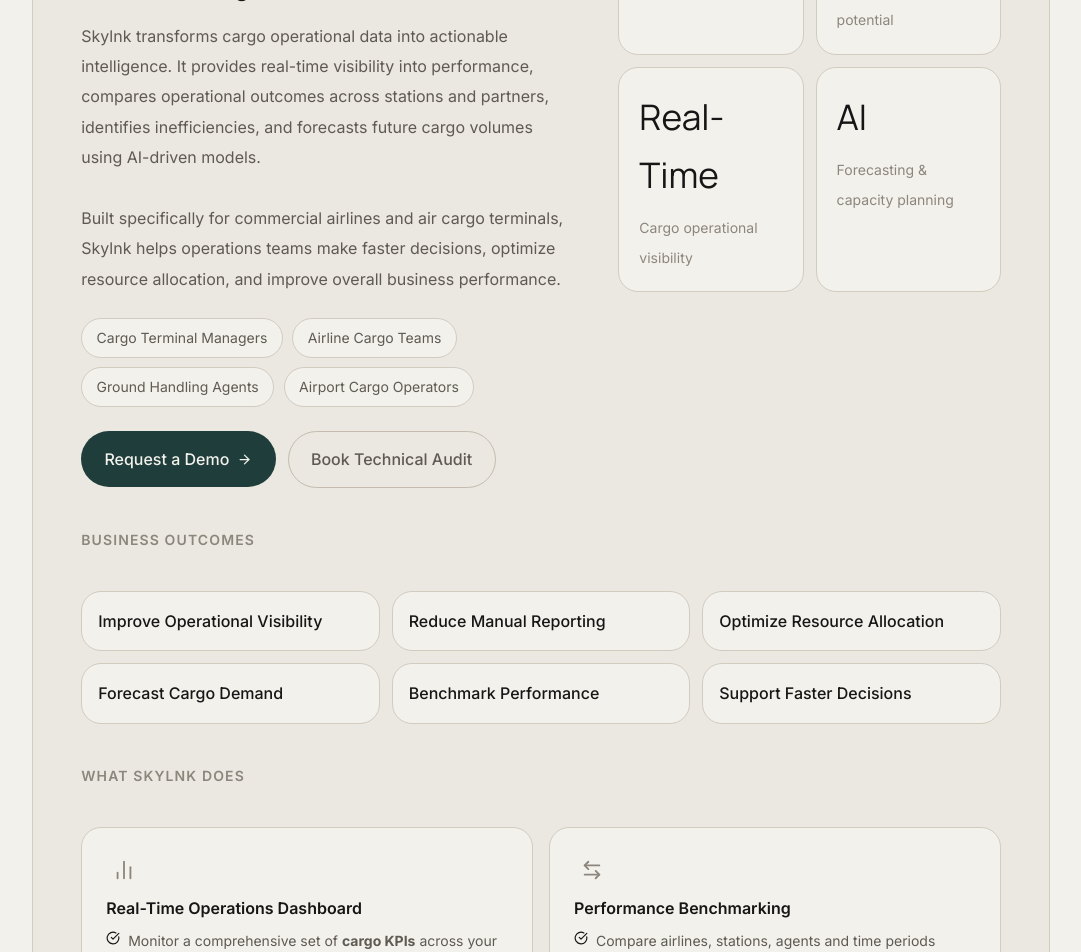
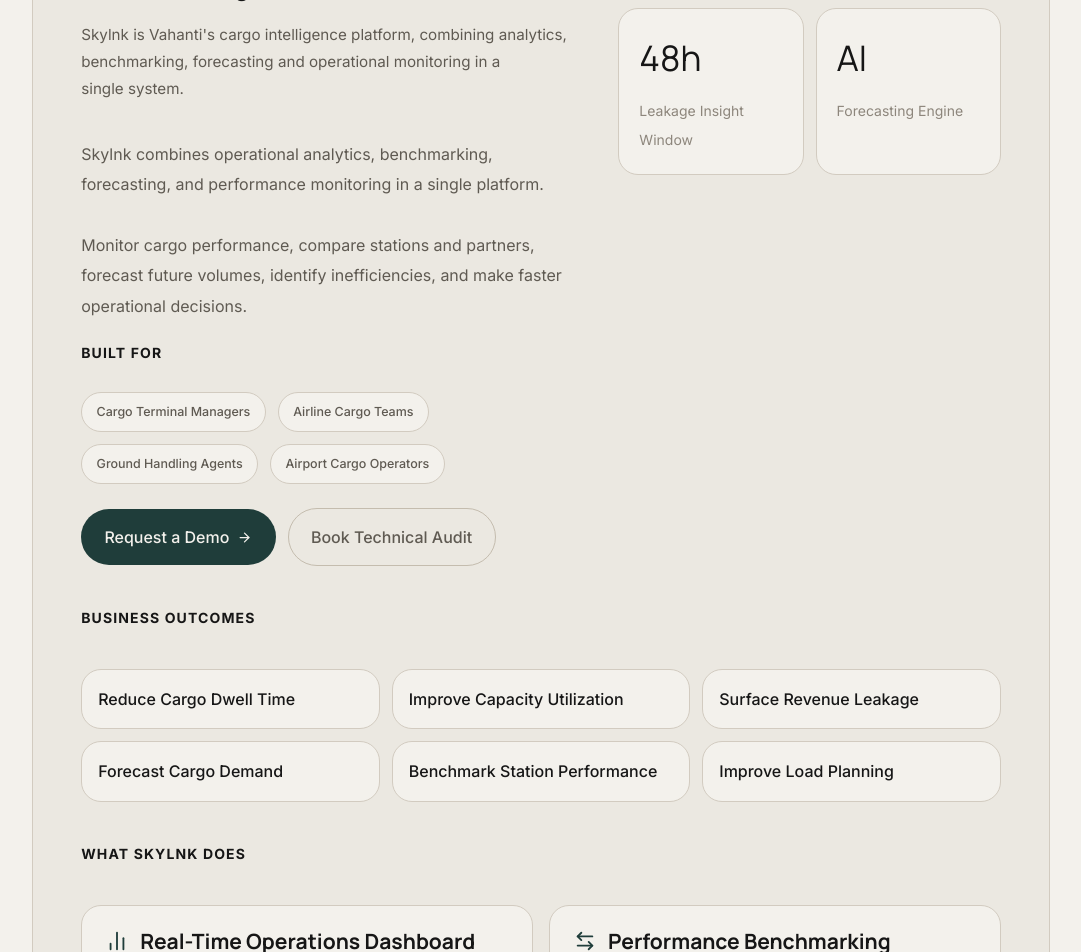
Before and after one commit to Pujith17/Vahanti-Website, a React (Vite) app: page /products in a window 1280 px wide. Shown: the part 720-1672 px from the top of the page, without its empty margins (99-1180 px from the left). Built offline with nearby package versions, Linux system fonts and the light colour scheme.

Commit message:
Products_page

```diff
--- a/src/components/AboutSection.jsx
+++ b/src/components/AboutSection.jsx
@@ -55,26 +55,21 @@
         <div className="narrative-block">
           <h3 className="narrative-title">Why we exist</h3>
           <p>
-            Commercial airlines and air freight operators work at the intersection of razor-thin
-            margins and real-time complexity. Small improvements in capacity utilisation, load planning,
-            dwell time, or revenue visibility can create outsized operational and financial impact.
-          </p>
-          <p>
-            Yet much of the data generated across cargo operations remains fragmented, underused, or
-            trapped inside disconnected systems. We exist to close that gap with systems designed
-            around operational clarity and actionable intelligence.
+            The air cargo industry generates enormous volumes of operational data every day,
+            but much of it remains scattered across disconnected systems, spreadsheets, and
+            manual workflows. Valuable insights are often lost in the process. We exist to
+            unify this fragmented data landscape and turn operational information into
+            actionable intelligence that drives efficiency, visibility, and better business
+            outcomes.
           </p>
         </div>
 
         <div className="narrative-block">
           <h3 className="narrative-title">Why we are different</h3>
           <p>
-            Our founding view is simple: aviation software should be shaped by people who understand
-            the operation, then built by teams fluent in modern data, AI/ML, and software engineering.
-          </p>
-          <p>
-            We pair industry veterans who define the problem with precision against rigorously selected
-            builders who bring speed, technical depth, and modern implementation skill.
+            We combine aviation domain expertise with modern AI/ML and software engineering.
+            Industry veterans define the problem, while experienced builders deliver solutions
+            designed for real operational environments—not generic software assumptions.
           </p>
         </div>
       </div>
--- a/src/components/ProductsPage.css
+++ b/src/components/ProductsPage.css
@@ -144,18 +144,26 @@
 .product-audience {
   display: flex;
   flex-wrap: wrap;
-  gap: 0.6rem;
-  margin-top: 0.5rem;
+  gap: 0.75rem;
+  margin-top: 0.75rem;
 }
 
 .product-audience span {
-  padding: 0.45rem 0.9rem;
+  display: inline-flex;
+  align-items: center;
+  justify-content: center;
+
+  min-height: 34px;
+  padding: 0.55rem 0.9rem;
+
   border: 1px solid var(--color-divider);
   border-radius: 999px;
+
   background: var(--color-bg);
-  font-size: var(--text-xs);
+
+  font-size: 0.78rem;
+  font-weight: 500;
   color: var(--color-text-muted);
-  transition: all var(--transition-interactive);
 }
 
 .product-audience span:hover {
@@ -293,20 +301,22 @@
   grid-column: 1 / -1;
 }
 
+.feature-header {
+  display: flex;
+  align-items: center;
+  gap: 0.75rem;
+  margin-bottom: 1.5rem;
+}
+
 .feature-icon-wrap {
-  width: 36px;
-  height: 36px;
-  color: var(--color-text-faint);
+  color: var(--color-primary);
   display: flex;
   align-items: center;
   justify-content: center;
 }
 
 .feature-title {
-  font-family: var(--font-body);
-  font-size: var(--text-sm);
-  font-weight: 600;
-  color: var(--color-text);
+  margin: 0;
 }
 
 .feature-bullets {
@@ -411,3 +421,19 @@
     width: fit-content;
   }
 }
+
+.product-platform-note {
+  font-size: 0.95rem;
+  line-height: 1.8;
+  color: var(--color-text-muted);
+  max-width: 60ch;
+  margin-bottom: 1.25rem;
+}
+
+/* Product page section labels */
+
+.products-page .section-eyebrow {
+  color: var(--color-text);
+  font-weight: 700;
+  opacity: 1;
+}
--- a/src/components/ProductsPage.jsx
+++ b/src/components/ProductsPage.jsx
@@ -137,25 +137,32 @@
                 Operational intelligence for cargo terminals and airline cargo teams.
               </p>
 
-              <p className="product-description">
-                Skylnk transforms cargo operational data into actionable
-                intelligence. It provides real-time visibility into performance,
-                compares operational outcomes across stations and partners,
-                identifies inefficiencies, and forecasts future cargo volumes
-                using AI-driven models.
-                <br />
-                <br />
-                Built specifically for commercial airlines and air cargo
-                terminals, Skylnk helps operations teams make faster decisions,
-                optimize resource allocation, and improve overall business
-                performance.
+              <p className="product-platform-note">
+                Skylnk is Vahanti's cargo intelligence platform, combining analytics,
+                benchmarking, forecasting and operational monitoring in a single system.
               </p>
 
+              <p className="product-description">
+                Skylnk combines operational analytics, benchmarking,
+                forecasting, and performance monitoring in a single platform.
+
+                <br /><br />
+
+                Monitor cargo performance, compare stations and partners,
+                forecast future volumes, identify inefficiencies, and make
+                faster operational decisions.
+              </p>
+
+              <div className="product-audience-section">
+                <span className="section-eyebrow">
+                  Built For
+                </span>
                 <div className="product-audience">
                   <span>Cargo Terminal Managers</span>
                   <span>Airline Cargo Teams</span>
                   <span>Ground Handling Agents</span>
                   <span>Airport Cargo Operators</span>
+                </div>
               </div>
 
               <div className="product-cta-row">
@@ -178,7 +185,7 @@
                   </span>
 
                   <span className="product-stat-label">
-                    Operational KPIs monitored
+                    KPIs Tracked
                   </span>
                 </div>
 
@@ -188,17 +195,17 @@
                   </span>
 
                   <span className="product-stat-label">
-                    Efficiency improvement potential
+                    Capacity Uplift
                   </span>
                 </div>
 
                 <div className="product-stat">
                   <span className="product-stat-value">
-                    Real-Time
+                    48h
                   </span>
 
                   <span className="product-stat-label">
-                    Cargo operational visibility
+                    Leakage Insight Window
                   </span>
                 </div>
 
@@ -208,7 +215,7 @@
                   </span>
 
                   <span className="product-stat-label">
-                    Forecasting & capacity planning
+                    Forecasting Engine
                   </span>
                 </div>
               </div>
@@ -222,15 +229,15 @@
 
             <div className="outcomes-grid">
               <div className="outcome-card">
-                Improve Operational Visibility
+                Reduce Cargo Dwell Time
               </div>
 
               <div className="outcome-card">
-                Reduce Manual Reporting
+                Improve Capacity Utilization
               </div>
 
               <div className="outcome-card">
-                Optimize Resource Allocation
+                Surface Revenue Leakage
               </div>
 
               <div className="outcome-card">
@@ -238,11 +245,11 @@
               </div>
 
               <div className="outcome-card">
-                Benchmark Performance
+                Benchmark Station Performance
               </div>
 
               <div className="outcome-card">
-                Support Faster Decisions
+                Improve Load Planning
               </div>
             </div>
           </div>
@@ -258,6 +265,7 @@
                   className={`feature-card${feature.wide ? ' wide' : ''}`}
                   key={index}
                 >
+                  <div className="feature-header">
                     <div className="feature-icon-wrap">
                       {feature.icon}
                     </div>
@@ -265,6 +273,7 @@
                     <h3 className="feature-title">
                       {feature.title}
                     </h3>
+                  </div>
 
                   <ul className="feature-bullets">
                     {feature.bullets.map((bullet, bulletIndex) => (
```
Also changed, not shown: src/components/LegalPages.jsx (deleted, +0 -97 lines). Lines whose indentation alone changed are shown as unchanged.
